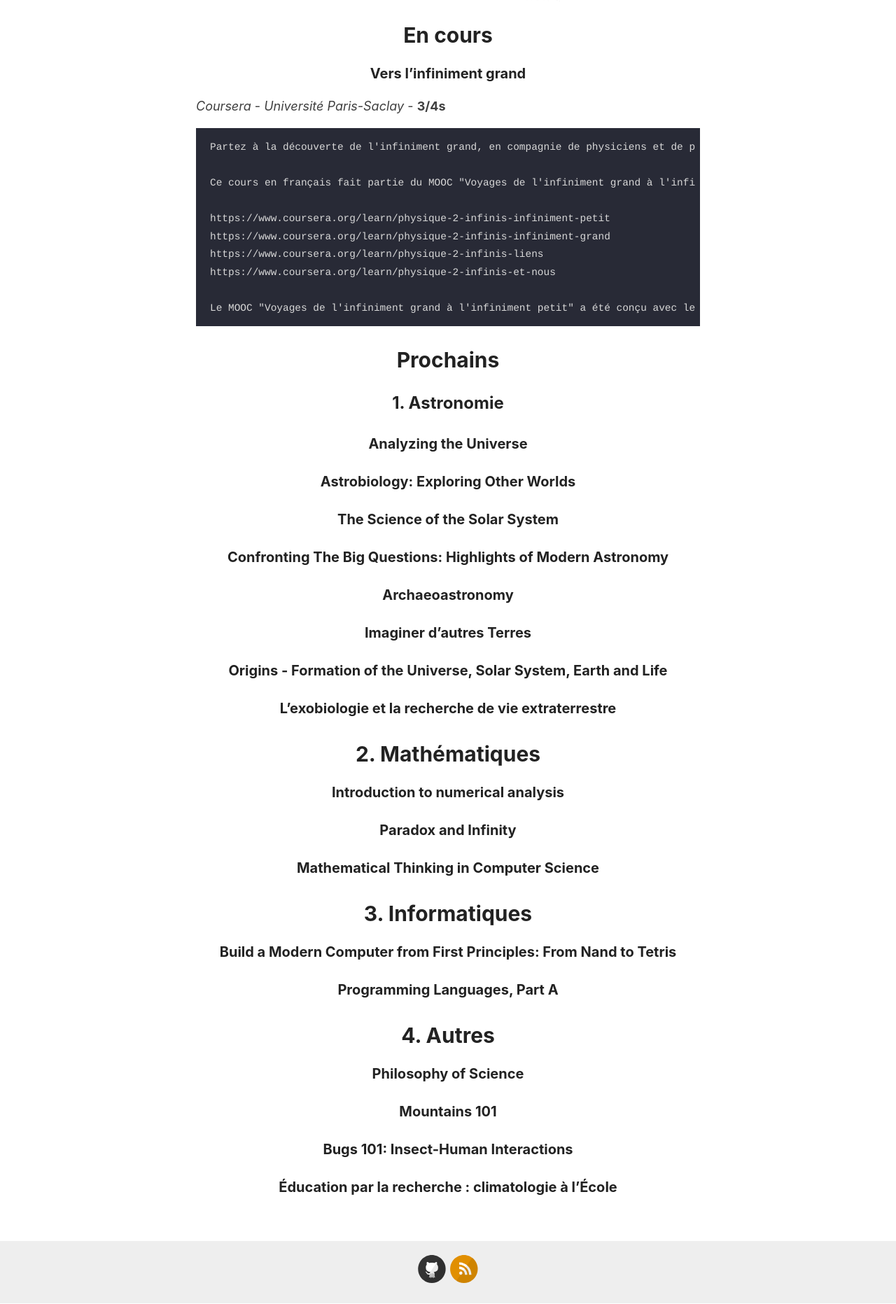
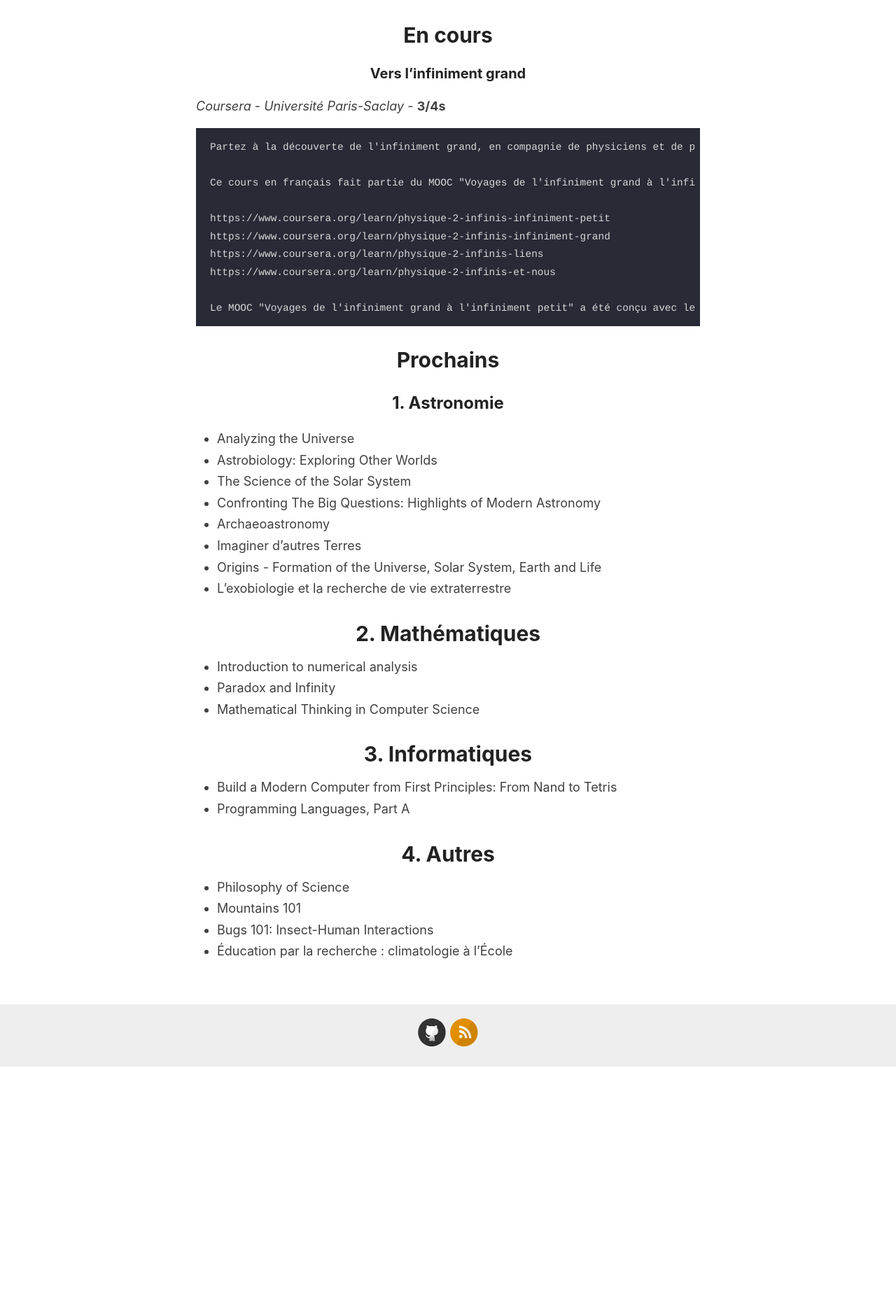
Before and after one commit to homeostasie/bouquins, a Jekyll site: the page built from _pages/mooc.md, in a window 1280 px wide. Shown: the part 2235-4098 px from the top of the page at 70% size. Built offline with Jekyll 4.4.1, drawn with Linux system fonts in a browser that asks for light colours; after the commit the page ends 3760 px from its top, so only the background shows below that.

Commit message:
amélioration liste prochains

```diff
--- a/_pages/mooc.md
+++ b/_pages/mooc.md
@@ -89,42 +89,29 @@
 
 ## 1. Astronomie
 
-### Analyzing the Universe
-
-### Astrobiology: Exploring Other Worlds
-
-### The Science of the Solar System
-
-### Confronting The Big Questions: Highlights of Modern Astronomy
-
-### Archaeoastronomy
-
-### Imaginer d'autres Terres
-
-### Origins - Formation of the Universe, Solar System, Earth and Life
-
-### L'exobiologie et la recherche de vie extraterrestre
+* Analyzing the Universe
+* Astrobiology: Exploring Other Worlds
+* The Science of the Solar System
+* Confronting The Big Questions: Highlights of Modern Astronomy
+* Archaeoastronomy
+* Imaginer d'autres Terres
+* Origins - Formation of the Universe, Solar System, Earth and Life
+* L'exobiologie et la recherche de vie extraterrestre
 
 # 2. Mathématiques
 
-### Introduction to numerical analysis
-
-### Paradox and Infinity
-
-### Mathematical Thinking in Computer Science
+* Introduction to numerical analysis
+* Paradox and Infinity
+* Mathematical Thinking in Computer Science
 
 # 3. Informatiques
 
-### Build a Modern Computer from First Principles: From Nand to Tetris
-
-### Programming Languages, Part A
+* Build a Modern Computer from First Principles: From Nand to Tetris
+* Programming Languages, Part A
 
 # 4. Autres
 
-### Philosophy of Science
-
-### Mountains 101
-
-### Bugs 101: Insect-Human Interactions
-
-### Éducation par la recherche : climatologie à l'École
+* Philosophy of Science
+* Mountains 101
+* Bugs 101: Insect-Human Interactions
+* Éducation par la recherche : climatologie à l'École
```
